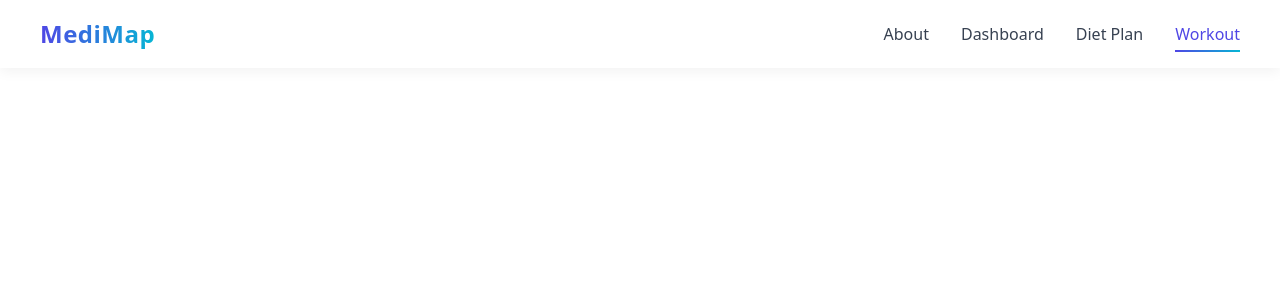
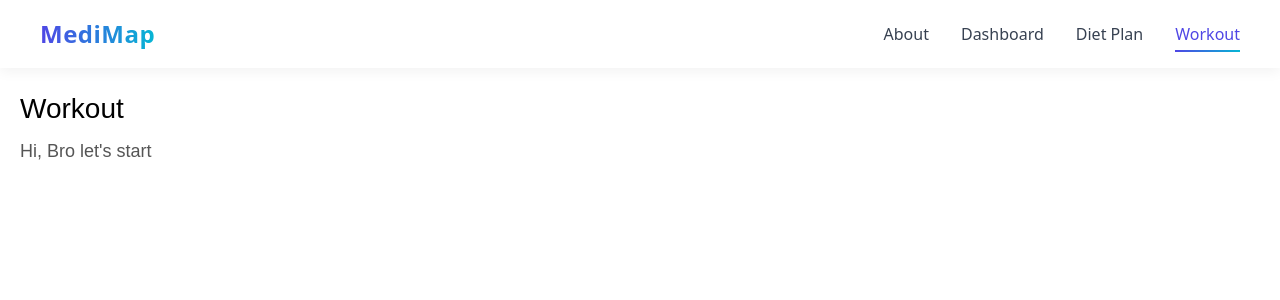
Before and after one commit to Jatin-2075/Hackthon_Projects, a React (Vite) app in the folder IITM_NEXHACK_26_sep/frontend/: page /Workout in a window 1280 px wide. Shown: the top 300 px of the page. Built offline with nearby package versions, Linux system fonts and the light colour scheme.

Commit message:
some bugs

```diff
--- a/IITM_NEXHACK_26_sep/frontend/src/components/function/pages/Workout.jsx
+++ b/IITM_NEXHACK_26_sep/frontend/src/components/function/pages/Workout.jsx
@@ -1,6 +1,28 @@
-import React from "react";
+import React, { useState, useEffect } from "react";
+import '../style/workout.css';
 
 const Workout_plan = () => {
+    const [exercise, setExercise] = useState([]);
+    const Data = { name: "Bro" };
 
-}
+    return (
+        <div className="workout-container">
+            <div className="header">
+                <h1 className="title">Workout</h1>
+                <p className="subtitle">{`Hi, ${Data.name} let's start`}</p>
+            </div>
+
+            <div className="exercise-list">
+                {exercise.map((data, i) => (
+                    <div className="exercise-card" key={i}>
+                        <h3 className="exercise-name">{data.name || "squats"}</h3>
+                        <p className="exercise-type">{data.type || "strength"}</p>
+                        <p className="exercise-equipment">{data.equipment || "rod and weight"}</p>
+                    </div>
+                ))}
+            </div>
+        </div>
+    );
+};
+
 export default Workout_plan;
--- /dev/null
+++ b/IITM_NEXHACK_26_sep/frontend/src/components/function/style/workout.css
@@ -0,0 +1,42 @@
+.workout-container {
+  padding: 20px;
+  font-family: Arial, sans-serif;
+}
+
+.header {
+  margin-bottom: 20px;
+}
+
+.title {
+  font-size: 28px;
+  margin-bottom: 8px;
+}
+
+.subtitle {
+  font-size: 18px;
+  color: #555;
+}
+
+.exercise-list {
+  display: flex;
+  flex-direction: column;
+}
+
+.exercise-card {
+  margin-bottom: 16px;   /* <-- gap between cards */
+  padding: 12px;
+  border: 1px solid #ccc;
+  border-radius: 8px;
+  background-color: #f9f9f9;
+}
+
+.exercise-name {
+  font-size: 20px;
+  margin-bottom: 4px;
+}
+
+.exercise-type,
+.exercise-equipment {
+  font-size: 14px;
+  color: #666;
+}
```
Also changed, not shown: IITM_NEXHACK_26_sep/frontend/src/components/function/pages/Dietplan.jsx (line endings or trailing spaces).
